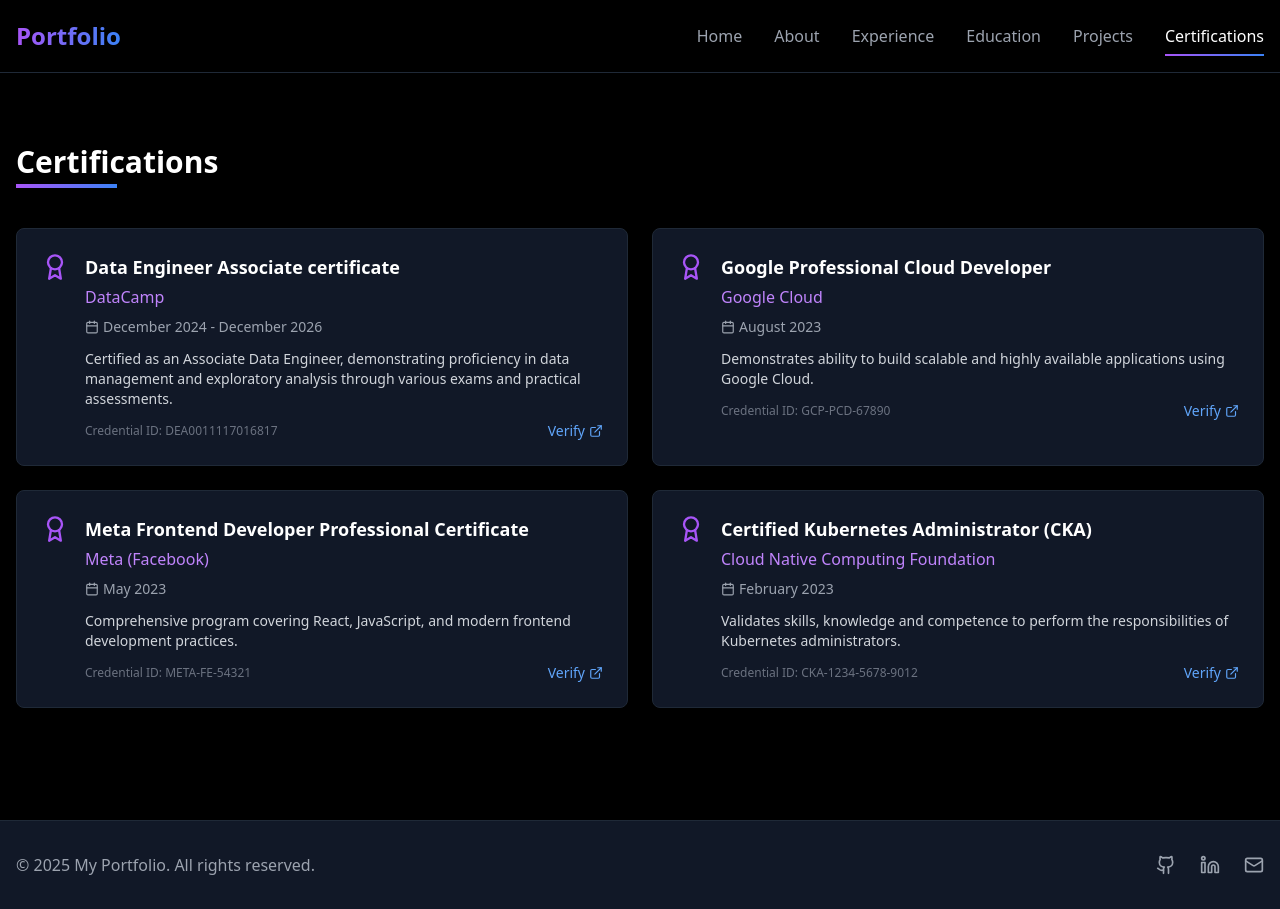
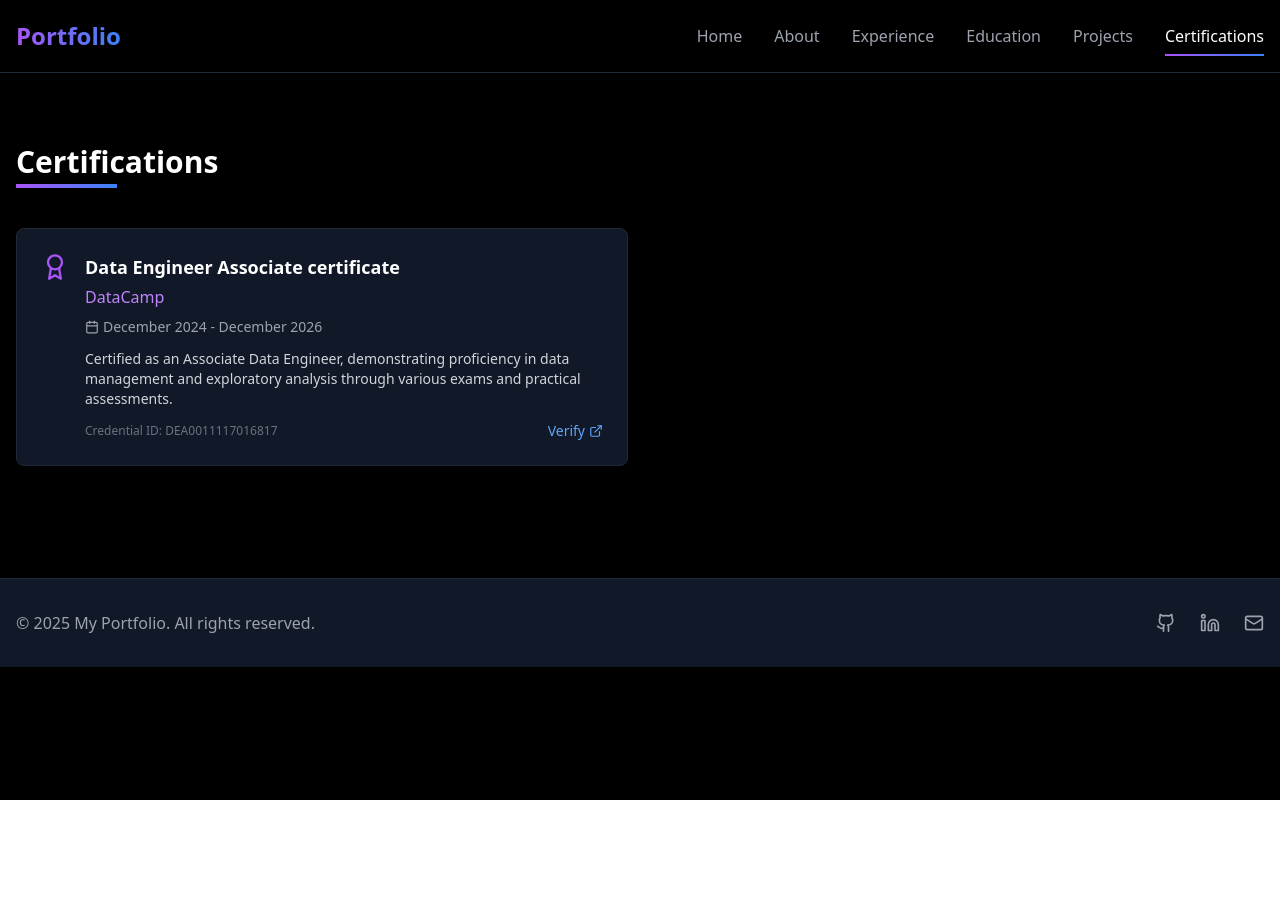
Before and after one commit to nsk20/nsk20.github.io, a React (Vite) app: page / in a window 1280 px wide. Both pictures are taken after a click on the button "Certifications". After the commit the page ends 800 px from the top, so only its background shows below. Built offline with nearby package versions, Linux system fonts and the light colour scheme.

Commit message:
Initial commit

```diff
--- a/src/components/Certifications.tsx
+++ b/src/components/Certifications.tsx
@@ -10,31 +10,32 @@ const Certifications = () => {
       description: 'Certified as an Associate Data Engineer, demonstrating proficiency in data management and exploratory analysis through various exams and practical assessments.',
       credentialId: 'DEA0011117016817',
       credentialURL: 'https://www.datacamp.com/certificate/DEA0011117016817'
-    },
-    {
-      title: 'Google Professional Cloud Developer',
-      issuer: 'Google Cloud',
-      date: 'August 2023',
-      description: 'Demonstrates ability to build scalable and highly available applications using Google Cloud.',
-      credentialId: 'GCP-PCD-67890',
-      credentialURL: 'https://www.credential.net/example'
-    },
-    {
-      title: 'Meta Frontend Developer Professional Certificate',
-      issuer: 'Meta (Facebook)',
-      date: 'May 2023',
-      description: 'Comprehensive program covering React, JavaScript, and modern frontend development practices.',
-      credentialId: 'META-FE-54321',
-      credentialURL: 'https://www.coursera.org/account/accomplishments/example'
-    },
-    {
-      title: 'Certified Kubernetes Administrator (CKA)',
-      issuer: 'Cloud Native Computing Foundation',
-      date: 'February 2023',
-      description: 'Validates skills, knowledge and competence to perform the responsibilities of Kubernetes administrators.',
-      credentialId: 'CKA-1234-5678-9012',
-      credentialURL: 'https://www.credly.com/badges/example'
     }
+    //,
+    // {
+    //   title: 'Google Professional Cloud Developer',
+    //   issuer: 'Google Cloud',
+    //   date: 'August 2023',
+    //   description: 'Demonstrates ability to build scalable and highly available applications using Google Cloud.',
+    //   credentialId: 'GCP-PCD-67890',
+    //   credentialURL: 'https://www.credential.net/example'
+    // },
+    // {
+    //   title: 'Meta Frontend Developer Professional Certificate',
+    //   issuer: 'Meta (Facebook)',
+    //   date: 'May 2023',
+    //   description: 'Comprehensive program covering React, JavaScript, and modern frontend development practices.',
+    //   credentialId: 'META-FE-54321',
+    //   credentialURL: 'https://www.coursera.org/account/accomplishments/example'
+    // },
+    // {
+    //   title: 'Certified Kubernetes Administrator (CKA)',
+    //   issuer: 'Cloud Native Computing Foundation',
+    //   date: 'February 2023',
+    //   description: 'Validates skills, knowledge and competence to perform the responsibilities of Kubernetes administrators.',
+    //   credentialId: 'CKA-1234-5678-9012',
+    //   credentialURL: 'https://www.credly.com/badges/example'
+    // }
   ];
 
   return (
```
